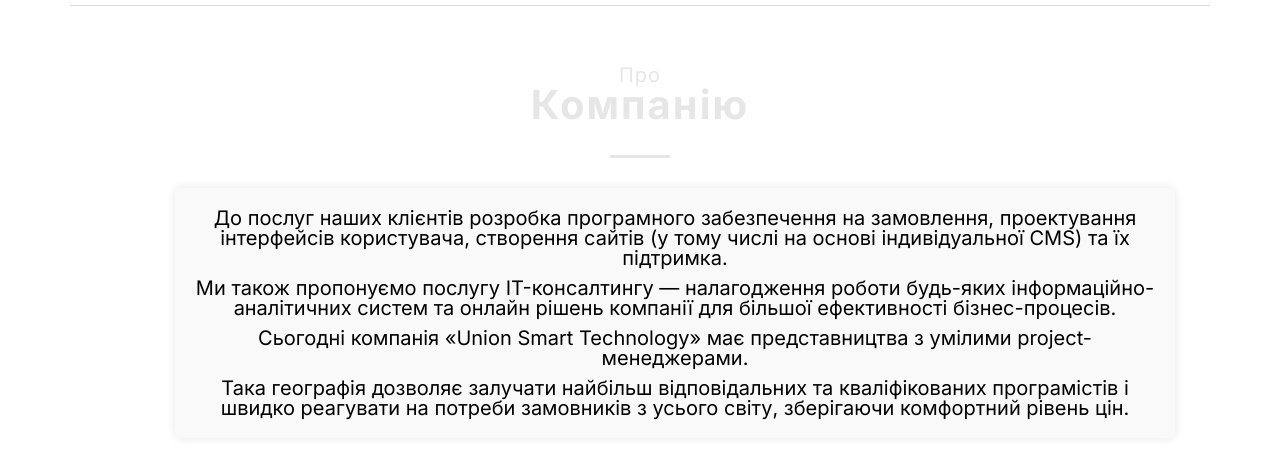
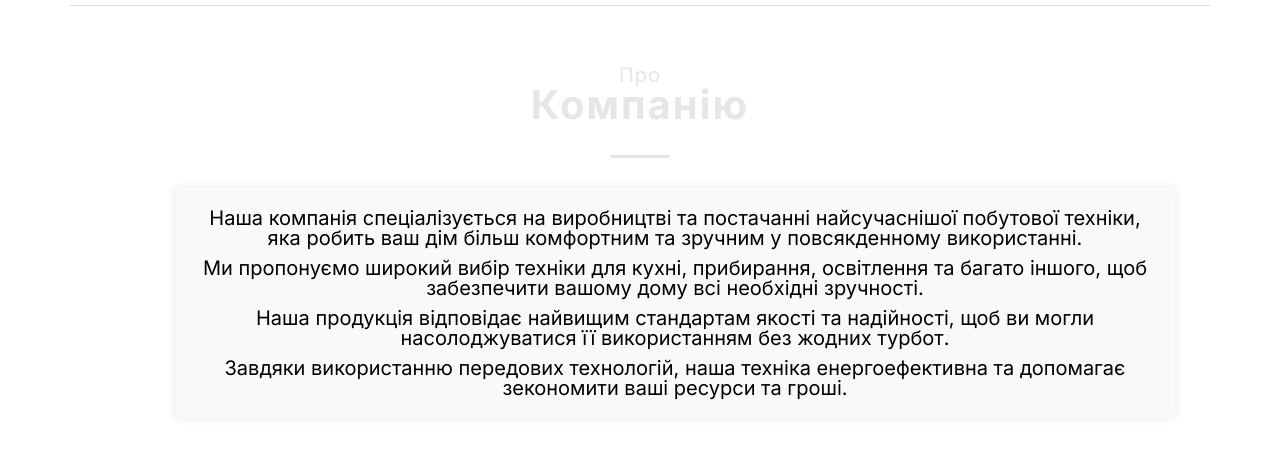
Before and after one commit to alad1n0/techgadgethaven, a React app: page /aboutPage in a window 1280 px wide. Shown: the part 222-698 px from the top of the page. Built offline with nearby package versions, Linux system fonts and the light colour scheme.

Commit message:
first commit

```diff
--- a/src/components/About/AboutPage.js
+++ b/src/components/About/AboutPage.js
@@ -11,18 +11,14 @@
                 <h3 className="section__suptitle">Про</h3>
                 <h2 className="section__title">Компанію</h2>
                 <div className="section__text">
-                    <p>До послуг наших клієнтів розробка програмного забезпечення на замовлення,
-                        проектування інтерфейсів
-                        користувача, створення сайтів (у тому числі на основі індивідуальної CMS) та їх
-                        підтримка.</p>
-                    <p>Ми також пропонуємо послугу IT-консалтингу — налагодження роботи
-                        будь-яких інформаційно-аналітичних
-                        систем та онлайн рішень компанії для більшої ефективності бізнес-процесів.</p>
-                    <p>Сьогодні компанія «Union Smart Technology» має представництва з умілими
-                        project-менеджерами.</p>
-                    <p>Така географія дозволяє залучати найбільш відповідальних та
-                        кваліфікованих програмістів і швидко
-                        реагувати на потреби замовників з усього світу, зберігаючи комфортний рівень цін.</p>
+                    <p>Наша компанія спеціалізується на виробництві та постачанні найсучаснішої побутової техніки, яка
+                        робить ваш дім більш комфортним та зручним у повсякденному використанні.</p>
+                    <p>Ми пропонуємо широкий вибір техніки для кухні, прибирання, освітлення та багато іншого, щоб
+                        забезпечити вашому дому всі необхідні зручності.</p>
+                    <p>Наша продукція відповідає найвищим стандартам якості та надійності, щоб ви могли насолоджуватися
+                        її використанням без жодних турбот.</p>
+                    <p>Завдяки використанню передових технологій, наша техніка енергоефективна та допомагає зекономити
+                        ваші ресурси та гроші.</p>
                 </div>
             </div>
             <div className="card">
@@ -56,7 +52,7 @@
                     <div className="slider__inner">
                         <div className="slider__item">
                             <span className="slider__num">300000+</span>
-                            <span className="slider__text">Заказів</span>
+                            <span className="slider__text">Замовлень</span>
                         </div>
                         <div className="slider__item">
                             <span className="slider__num">5+</span>
--- a/src/components/OrderPopup/_OrderPopup.scss
+++ b/src/components/OrderPopup/_OrderPopup.scss
@@ -11,7 +11,7 @@
   background: rgba(0, 0, 0, 0.5);
   visibility: hidden;
   opacity: 0;
-  transition: all 0.35s ease-in;
+  transition: all 0.99s ease-in;
   display: flex;
   justify-content: center;
   align-items: center;
```
